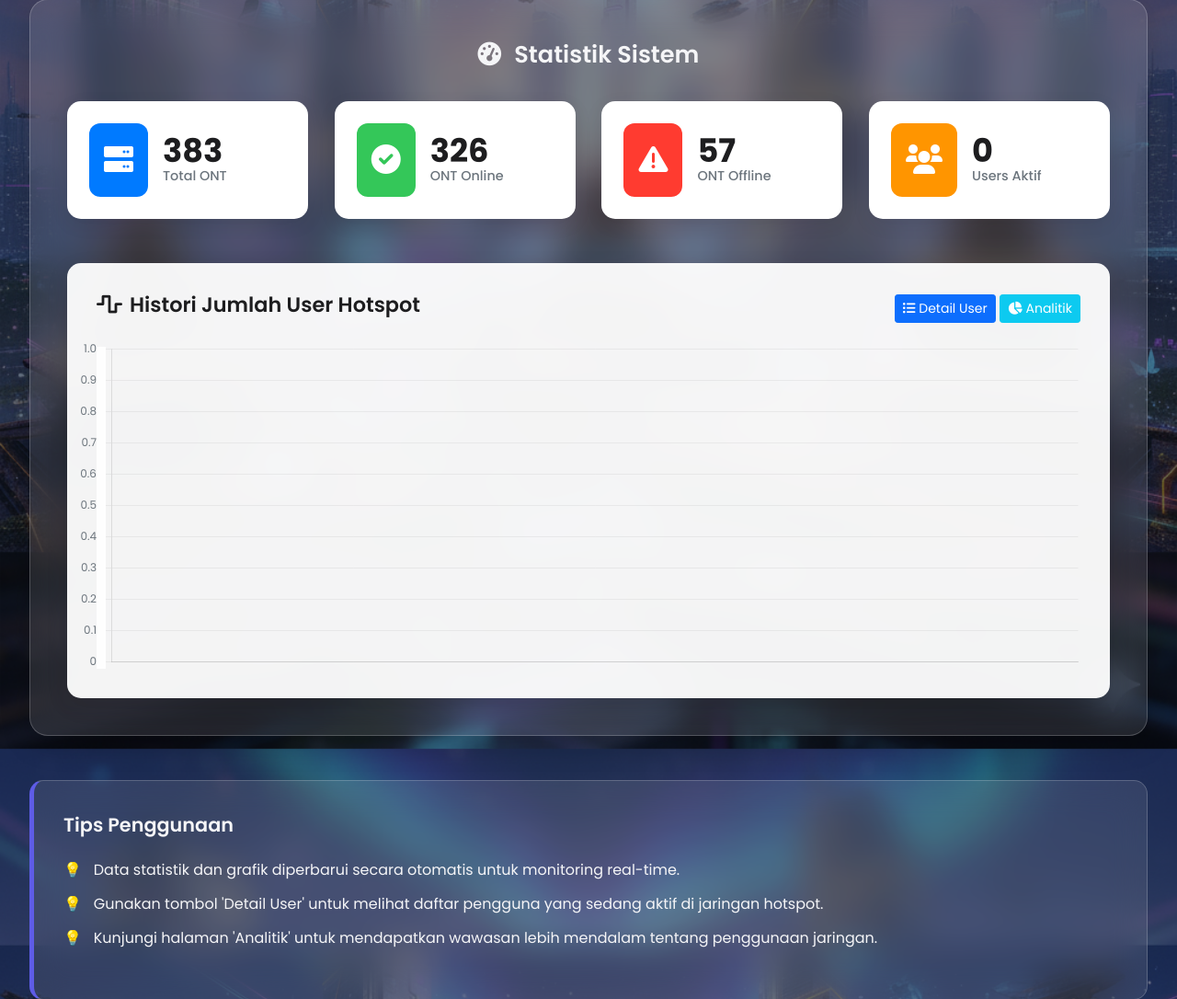
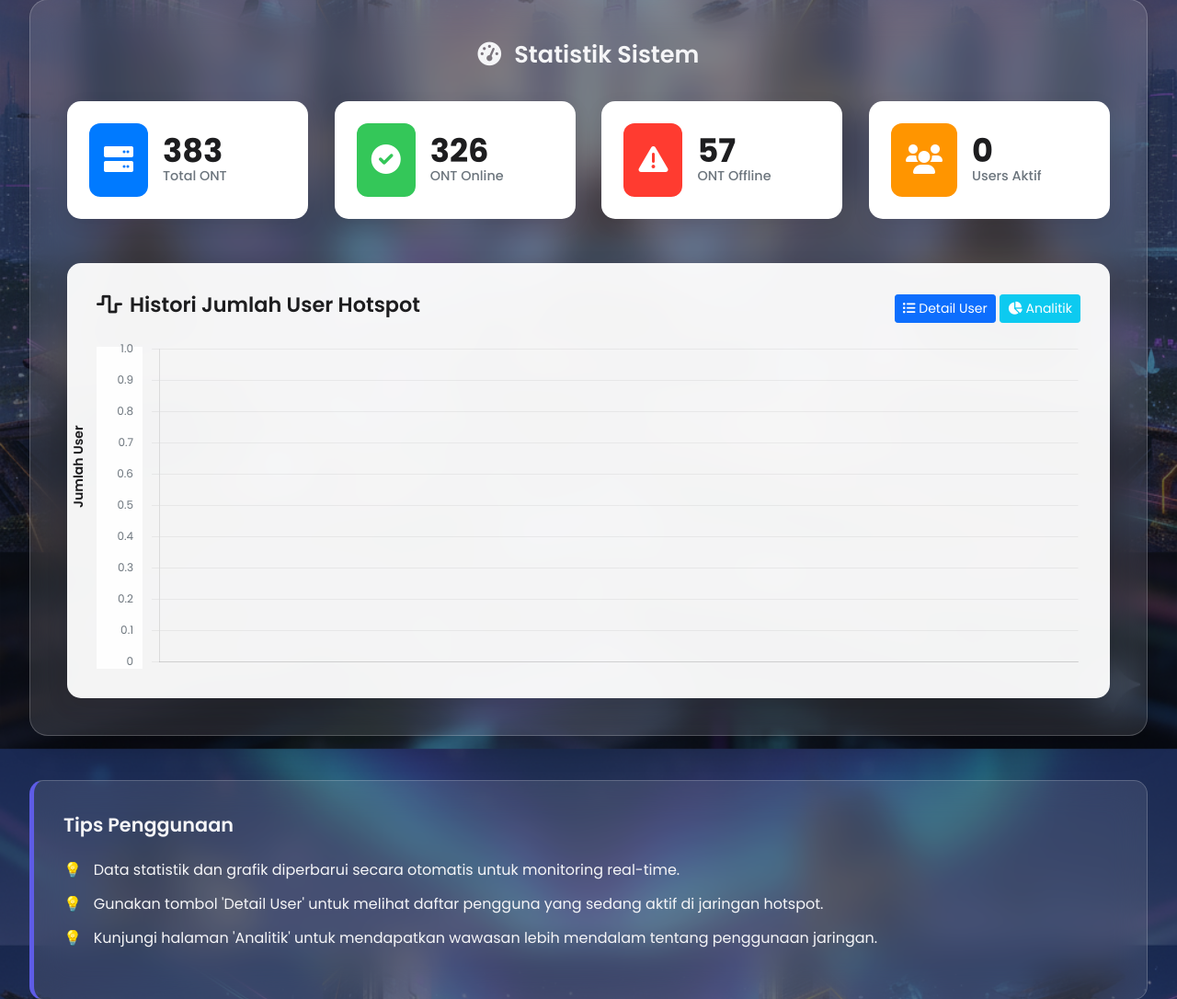
Before and after one commit to roi0208/hotspot_sleman, a Flask app: page /dashboard in a window 1280 px wide. Shown: the part 466-1552 px from the top of the page at 92% size. Run offline with Flask 3, Linux system fonts and the light colour scheme; data that the repository does not hold is empty.

Commit message:
update dashboard

```diff
--- a/templates/dashboard.html
+++ b/templates/dashboard.html
@@ -163,7 +163,7 @@
             display: flex;
             justify-content: space-between;
             align-items: center;
-            margin-bottom: 1.5rem; /* Menambah ruang untuk sumbu Y sticky */
+            margin-bottom: 1.5rem;
         }
         .chart-header h2 {
             color: var(--text-dark);
@@ -171,7 +171,7 @@
             font-size: 1.4rem;
         }
 
-        /* === STICKY AXIS STYLES (BARU) === */
+        /* === STICKY AXIS STYLES === */
         .chart-sticky-container {
             position: relative;
         }
@@ -180,22 +180,36 @@
             left: 0;
             top: 0;
             height: 100%;
-            background-color: rgba(255, 255, 255, 0.95); /* Sama dengan latar chart */
+            background-color: rgba(255, 255, 255, 0.95);
             z-index: 10;
             display: flex;
             flex-direction: column;
             justify-content: space-between;
             padding-right: 10px;
+            box-sizing: border-box; /* Pastikan padding tidak menambah lebar */
         }
         .sticky-y-axis-label {
-            color: #6c757d; /* Warna dari label chart */
-            font-size: 12px; /* Ukuran dari label chart */
+            color: #6c757d;
+            font-size: 12px;
             font-family: 'Poppins', sans-serif;
             text-align: right;
+            white-space: nowrap; /* Mencegah teks patah */
+        }
+        /* Style baru untuk judul sumbu Y (BARU) */
+        .sticky-y-axis-title {
+            position: absolute;
+            top: 50%;
+            left: -20px; /* Sesuaikan posisi horizontal agar terlihat */
+            transform: translateY(-50%) rotate(-90deg);
+            transform-origin: left center; /* Rotasi dari tengah-kiri */
+            font-size: 14px;
+            font-weight: 600;
+            color: var(--text-dark);
+            white-space: nowrap;
+            z-index: 11; /* Pastikan di atas label angka */
         }
         .chart-wrapper {
             overflow-x: auto;
-            /* Tambahkan margin kiri untuk memberi ruang bagi sumbu Y sticky */
         }
         .chart-canvas-container { height: 350px; }
 
@@ -319,14 +333,20 @@
 
             // Ambil data dan posisi dari chart yang sudah ada
             const yTicks = chart.scales.y.ticks;
-            const chartArea = chart.chartArea;
 
-            // Atur lebar sumbu Y sticky sama dengan sumbu Y asli
-            const yAxisWidth = chart.scales.y.width;
+            // Tentukan lebar minimum agar judul sumbu Y bisa masuk
+            const yAxisWidth = Math.max(chart.scales.y.width, 50); // Minimal 50px untuk judul
             yAxisEl.style.width = `${yAxisWidth}px`;
 
             // Beri margin pada wrapper chart agar tidak tertutup sumbu Y sticky
-            document.querySelector('.chart-wrapper').style.marginLeft = `${yAxisWidth}px`;
+            // Margin disesuaikan dengan lebar yAxisEl agar grafik tidak tumpang tindih
+            document.querySelector('.chart-wrapper').style.marginLeft = `${yAxisWidth + 10}px`; // +10px untuk sedikit ruang
+
+            // Tambahkan judul sumbu Y (BARU)
+            const yAxisTitle = document.createElement('div');
+            yAxisTitle.className = 'sticky-y-axis-title';
+            yAxisTitle.textContent = 'Jumlah User';
+            yAxisEl.appendChild(yAxisTitle);
 
             // Buat label untuk setiap angka di sumbu Y
             yTicks.forEach((tick, index) => {
@@ -348,10 +368,11 @@
 
             // Sembunyikan sumbu Y asli pada chart utama
             chart.options.scales.y.ticks.display = false;
+            chart.options.scales.y.title.display = false; // Sembunyikan judul sumbu Y asli
             chart.update();
         }
 
-        function loadStats() { /* Fungsi ini tetap sama */
+        function loadStats() {
             fetch('/api/onts').then(res => res.json()).then(data => {
                 document.getElementById('total-onts').textContent = data.length;
                 const onlineCount = data.filter(ont => ont.status === 'ON').length;
@@ -367,7 +388,7 @@
             });
         }
 
-        function updateChartScale(chart) { /* Fungsi ini tetap sama */
+        function updateChartScale(chart) {
             const data = chart.data.datasets[0].data;
             if (data.length < 2) {
                 chart.options.scales.y.min = 0;
@@ -384,7 +405,7 @@
             chart.options.scales.y.max = Math.ceil(maxValue + padding);
         }
 
-        function formatTimestamp(isoString) { /* Fungsi ini tetap sama */
+        function formatTimestamp(isoString) {
             const date = new Date(isoString);
             const day = String(date.getDate()).padStart(2, '0');
             const month = String(date.getMonth() + 1).padStart(2, '0');
@@ -393,7 +414,7 @@
             return `${day}/${month} ${hours}:${minutes}`;
         }
 
-        function addNewDataPoint() { /* Fungsi ini tetap sama */
+        function addNewDataPoint() {
             fetch('/api/history').then(res => res.json()).then(data => {
                 if (data.length > 0) {
                     const latestRecord = data[data.length - 1];
@@ -434,7 +455,7 @@
             const userData = initialData.map(d => d.users);
             const fullTimestamps = initialData.map(d => d.timestamp);
 
-            const verticalDayBands = { /* Plugin ini tetap sama */
+            const verticalDayBands = {
                 id: 'verticalDayBands',
                 beforeDraw(chart) {
                     const { ctx, chartArea: { top, bottom }, scales: { x } } = chart;
@@ -484,11 +505,15 @@
                     fullTimestamps: fullTimestamps,
                     scales: {
                         y: {
-                            title: { display: false },
+                            title: {
+                                display: true, // Biarkan display true agar Chart.js menghitung lebar sumbu Y
+                                text: 'Jumlah User', // Teks ini akan disembunyikan dan digantikan oleh sticky label
+                                font: { family: 'Poppins', size: 14, weight: '600' },
+                                color: 'var(--text-dark)'
+                            },
                             grid: { color: 'rgba(0,0,0,0.05)' },
                             ticks: {
                                 font: { family: 'Poppins' },
-                                // Tampilkan sumbu Y asli saat pertama kali render untuk dibaca oleh fungsi sticky
                                 display: true
                             }
                         },
@@ -509,8 +534,6 @@
                 plugins: [verticalDayBands]
             });
 
-            // Panggil fungsi untuk membuat sumbu Y sticky setelah chart pertama kali dibuat
-            // Timeout kecil untuk memastikan chart selesai render sebelum dibaca
             setTimeout(() => {
                 updateChartScale(userHistoryLineChart);
                 userHistoryLineChart.update();
@@ -528,7 +551,7 @@
             setInterval(addNewDataPoint, 20000);
         });
 
-        function showActiveUsers() { /* Fungsi ini tetap sama */
+        function showActiveUsers() {
             const myModal = new bootstrap.Modal(document.getElementById('activeUsersModal'));
             const tableBody = document.getElementById('activeUsersTableBody');
             myModal.show();
```
